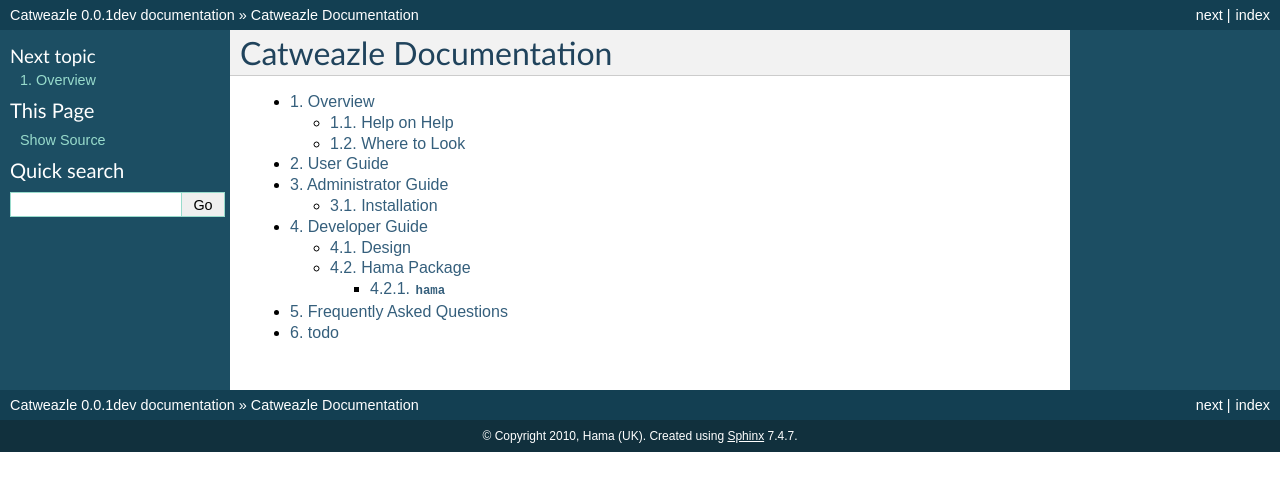
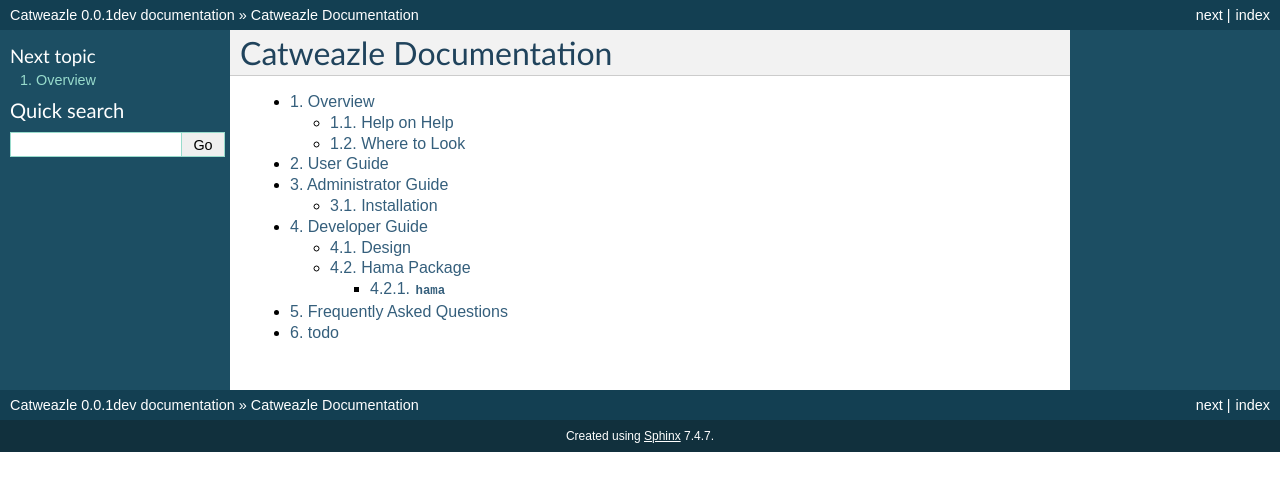
Before and after one commit to LeZuse/catweazle, a Sphinx documentation site: the page built from hama/documentation/source/index.rst, in a window 1280 px wide. Shown: the top 491 px of the page. Built offline with Sphinx 7.4.7, drawn with Linux system fonts in a browser that asks for light colours.

Commit message:
Cosmetic changes to the documentation
I removed the link to rst source & the copyright information.
Minor changes to terminal primer outline to get rid of compilation warnings

```diff
--- a/hama/documentation/source/conf.py
+++ b/hama/documentation/source/conf.py
@@ -162,13 +162,13 @@
 #html_split_index = False
 
 # If true, links to the reST sources are added to the pages.
-#html_show_sourcelink = True
+html_show_sourcelink = False
 
 # If true, "Created using Sphinx" is shown in the HTML footer. Default is True.
 #html_show_sphinx = True
 
 # If true, "(C) Copyright ..." is shown in the HTML footer. Default is True.
-#html_show_copyright = True
+html_show_copyright = False
 
 # If true, an OpenSearch description file will be output, and all pages will
 # contain a <link> tag referring to it.  The value of this option must be the
--- a/hama/documentation/source/user_guide.rst
+++ b/hama/documentation/source/user_guide.rst
@@ -17,14 +17,14 @@
   + filesystem browsing (mention 'Volumes', 'mnt', 'media' vs 'drives')
   + filepath ar argument
   + TAB completion
-  + -----
+  + "-----"
   + running executables
 
     + from full path
     + from $PATH
 
   + options & arguments (mention --help)
-  + -----
+  + "-----"
   + tips & tricks
 
     + C-c
```
